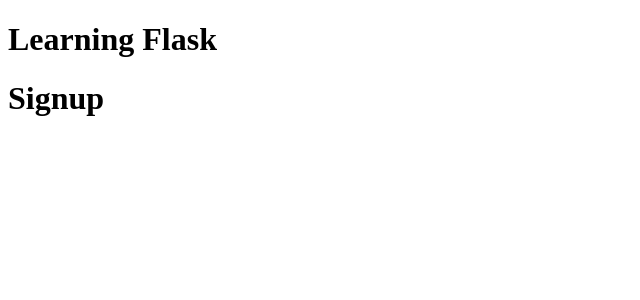
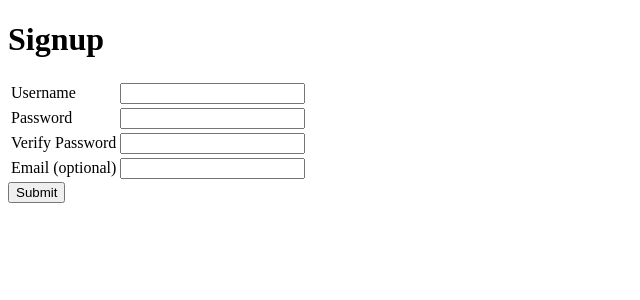
Before and after one commit to mffam777/user-signup, a Flask app: page / in a window 1280 px wide. Shown: the top 300 px of the page, without its empty margins (0-640 px from the left). Run offline with Flask 2, Linux system fonts and the light colour scheme.

Commit message:
Correct and modify block layout for children html

```diff
--- a/templates/layout.html
+++ b/templates/layout.html
@@ -10,7 +10,7 @@
 <body>
     <header>
         <div class="container">
-            <h1 class="title">Learning Flask</h1>
+            <h1 class="title"></h1>
         </div>
     </header>
 
--- a/templates/signup.html
+++ b/templates/signup.html
@@ -1,7 +1,7 @@
 {% extends "layout.html" %}
 
 {% block content %}
-<main class="signup-section">
+<main class="hero-section">
     <div class="container">
 
         <div class="section-content">
@@ -9,19 +9,17 @@
 
             <!--Delete this link below-->
 
-            <!--<a href="#" class="btn-primary">Sign up</a>-->
-            <!--<a href="{{ url_for('about') }}" class="btn-secondary">Learn more</a>-->
+
+
         </div>
 
-        <div class="section-device">
 
-        </div>
 
         <div class="clearfix"></div>
 
     </div>
 </main>
-{% endblock %}
+
 
 </head>
 
@@ -63,3 +61,5 @@
 </body>
 
 </html>
+
+{% endblock %}
```
Also changed, not shown: templates/feedback.html (+22 -8 lines).
